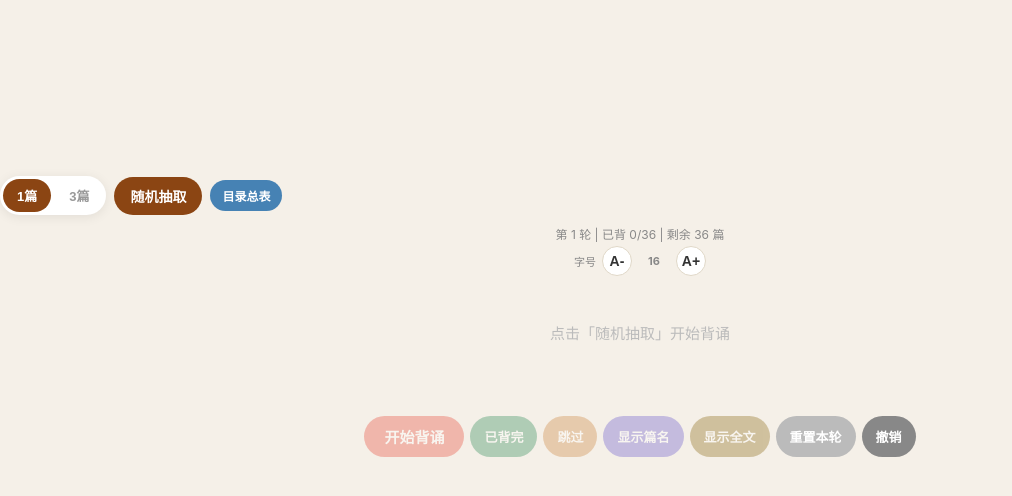
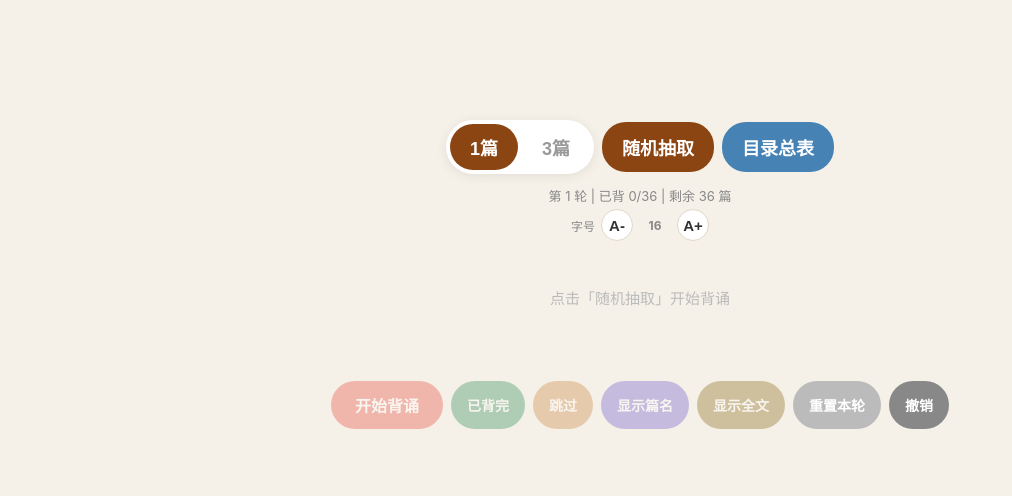
Before and after one commit to czfnnnd4n2-d/wenyanwen-choubei, a plain HTML site: page index.html in a window 1280 px wide. Shown: the whole page, without its empty margins (0-1012 px from the left). Drawn offline with Linux system fonts and the light colour scheme.

Commit message:
layout: topbar back to 15vh, buttons +50% size, centered

```diff
--- a/index.html
+++ b/index.html
@@ -9,25 +9,25 @@
 <style>
 :root{--bg:#f5f0e8;--br:#8B4513;--gr:#2E8B57;--bl:#4682B4;--pu:#6A5ACD;--or:#CD853F;--gy:#999;--w:#fff;--t:#333;--lt:#888;--bd:#e0d8c8;--sh:0 2px 12px rgba(0,0,0,.08);--r:12px;--sb:env(safe-area-inset-bottom,16px)}
 *{margin:0;padding:0;box-sizing:border-box}
-body{font-family:-apple-system,"PingFang SC","Microsoft YaHei","楷体",KaiTi,sans-serif;background:var(--bg);color:var(--t);min-height:100vh;padding:12px 14px calc(12px+var(--sb));padding-top:22vh;-webkit-tap-highlight-color:transparent;-webkit-user-select:none;user-select:none}
-.topbar{display:flex;align-items:center;gap:8px;flex-wrap:wrap;margin-bottom:10px}
-.mode-group{display:flex;align-items:center;gap:4px;background:var(--w);border-radius:22px;padding:3px;box-shadow:var(--sh)}
-.mode-btn{border:none;background:transparent;font-size:13px;font-weight:600;padding:7px 14px;border-radius:20px;color:var(--gy);cursor:pointer;transition:.2s}
+body{font-family:-apple-system,"PingFang SC","Microsoft YaHei","楷体",KaiTi,sans-serif;background:var(--bg);color:var(--t);min-height:100vh;padding:12px 14px calc(12px+var(--sb));padding-top:15vh;-webkit-tap-highlight-color:transparent;-webkit-user-select:none;user-select:none}
+.topbar{display:flex;align-items:center;justify-content:center;gap:8px;flex-wrap:wrap;margin-bottom:12px}
+.mode-group{display:flex;align-items:center;gap:4px;background:var(--w);border-radius:28px;padding:4px;box-shadow:var(--sh)}
+.mode-btn{border:none;background:transparent;font-size:18px;font-weight:700;padding:10px 20px;border-radius:24px;color:var(--gy);cursor:pointer;transition:.2s}
 .mode-btn.active{background:var(--br);color:var(--w)}
-.btn{border:none;font-size:14px;font-weight:700;padding:9px 16px;border-radius:22px;cursor:pointer;transition:.2s;white-space:nowrap}
+.btn{border:none;font-size:18px;font-weight:700;padding:12px 20px;border-radius:24px;cursor:pointer;transition:.2s;white-space:nowrap}
 .btn-draw{background:var(--br);color:var(--w)}
-.btn-catalog{background:var(--bl);color:var(--w);font-size:12px;padding:7px 12px}
+.btn-catalog{background:var(--bl);color:var(--w)}
 .btn:active{opacity:.8;transform:scale(.96)}
-.stat-bar{text-align:center;font-size:12px;color:var(--lt);margin-bottom:4px}
+.stat-bar{text-align:center;font-size:13px;color:var(--lt);margin-bottom:4px}
 .font-size-bar{display:flex;align-items:center;justify-content:center;gap:6px;margin-bottom:6px}
-.font-size-bar span{font-size:11px;color:var(--lt)}
-.font-size-btn{border:1px solid var(--bd);background:var(--w);width:30px;height:30px;border-radius:15px;font-size:14px;font-weight:700;color:var(--t);cursor:pointer;transition:.2s;display:flex;align-items:center;justify-content:center}
+.font-size-bar span{font-size:12px;color:var(--lt)}
+.font-size-btn{border:1px solid var(--bd);background:var(--w);width:32px;height:32px;border-radius:16px;font-size:15px;font-weight:700;color:var(--t);cursor:pointer;transition:.2s;display:flex;align-items:center;justify-content:center}
 .font-size-btn:active{background:#eee;transform:scale(.92)}
-.font-size-val{font-size:12px;color:var(--br);font-weight:700;min-width:32px;text-align:center}
+.font-size-val{font-size:13px;color:var(--br);font-weight:700;min-width:32px;text-align:center}
 .cards-area{display:flex;flex-direction:column;gap:10px;min-height:120px}
 .placeholder{text-align:center;color:#bbb;font-size:15px;padding:40px 0}
 .card{background:var(--w);border-radius:var(--r);box-shadow:var(--sh);overflow:hidden}
-.card-header{background:var(--br);color:var(--w);padding:7px 14px;font-size:12px;font-weight:700;display:flex;justify-content:space-between}
+.card-header{background:var(--br);color:var(--w);padding:8px 16px;font-size:13px;font-weight:700;display:flex;justify-content:space-between}
 .card-header.revealed{background:var(--pu)}
 .card-body{padding:18px 14px;text-align:center}
 .card-index{font-size:24px;font-weight:900;color:var(--t);font-family:"楷体",KaiTi,"PingFang SC",serif}
@@ -41,16 +41,16 @@ body{font-family:-apple-system,"PingFang SC","Microsoft YaHei","楷体",KaiTi,sa
 .transcript-box{background:#f9f9f9;border-radius:8px;padding:12px;margin-top:10px;font-size:var(--text-size,16px);line-height:2.2;text-align:left;min-height:40px;color:#666;font-family:"楷体",KaiTi,"PingFang SC",serif;white-space:pre-wrap;word-break:break-all}
 .transcript-box.listening{border:2px solid #e74c3c;animation:pulse 1.5s infinite}
 @keyframes pulse{0%,100%{border-color:#e74c3c}50%{border-color:#ff9999}}
-.bottom-bar{display:flex;gap:6px;justify-content:center;margin-top:14px;flex-wrap:wrap}
-.btn-act{font-size:13px;font-weight:600;padding:9px 14px;border-radius:22px;border:none;cursor:pointer;transition:.2s}
+.bottom-bar{display:flex;gap:8px;justify-content:center;margin-top:14px;flex-wrap:wrap}
+.btn-act{font-size:14px;font-weight:600;padding:10px 16px;border-radius:24px;border:none;cursor:pointer;transition:.2s}
 .btn-act:active{opacity:.8;transform:scale(.96)}
 .btn-done{background:var(--gr);color:var(--w)}
 .btn-skip{background:var(--or);color:var(--w)}
 .btn-reveal{background:var(--pu);color:var(--w)}
 .btn-text{background:#8B6914;color:var(--w)}
-.btn-mic{background:#e74c3c;color:var(--w);font-size:15px;padding:10px 20px}
+.btn-mic{background:#e74c3c;color:var(--w);font-size:16px;padding:12px 24px}
 .btn-mic.recording{background:#27ae60;animation:pulse2 .8s infinite}
-@keyframes pulse2{0%,100%{box-shadow:0 0 0 0 rgba(39,174,96,.4)}50%{box-shadow:0 0 0 12px rgba(39,174,96,0)}}
+@keyframes pulse2{0%,100%{box-shadow:0 0 0 0 rgba(39,174,96,.4)}50%{box-shadow:0 0 0 14px rgba(39,174,96,0)}}
 .btn-reset{background:#bbb;color:var(--w)}
 .btn-undo{background:#888;color:var(--w)}
 .btn-act:disabled{opacity:.35;pointer-events:none}
@@ -404,7 +404,6 @@ function revealText(){
     if(orig){
       orig.style.display='block';
       orig.innerHTML=buildOriginalHTML(art.text);
-      // 如果同时有语音校对结果，保留
     }
     textRevealedCards[i]=true;
   }
```
